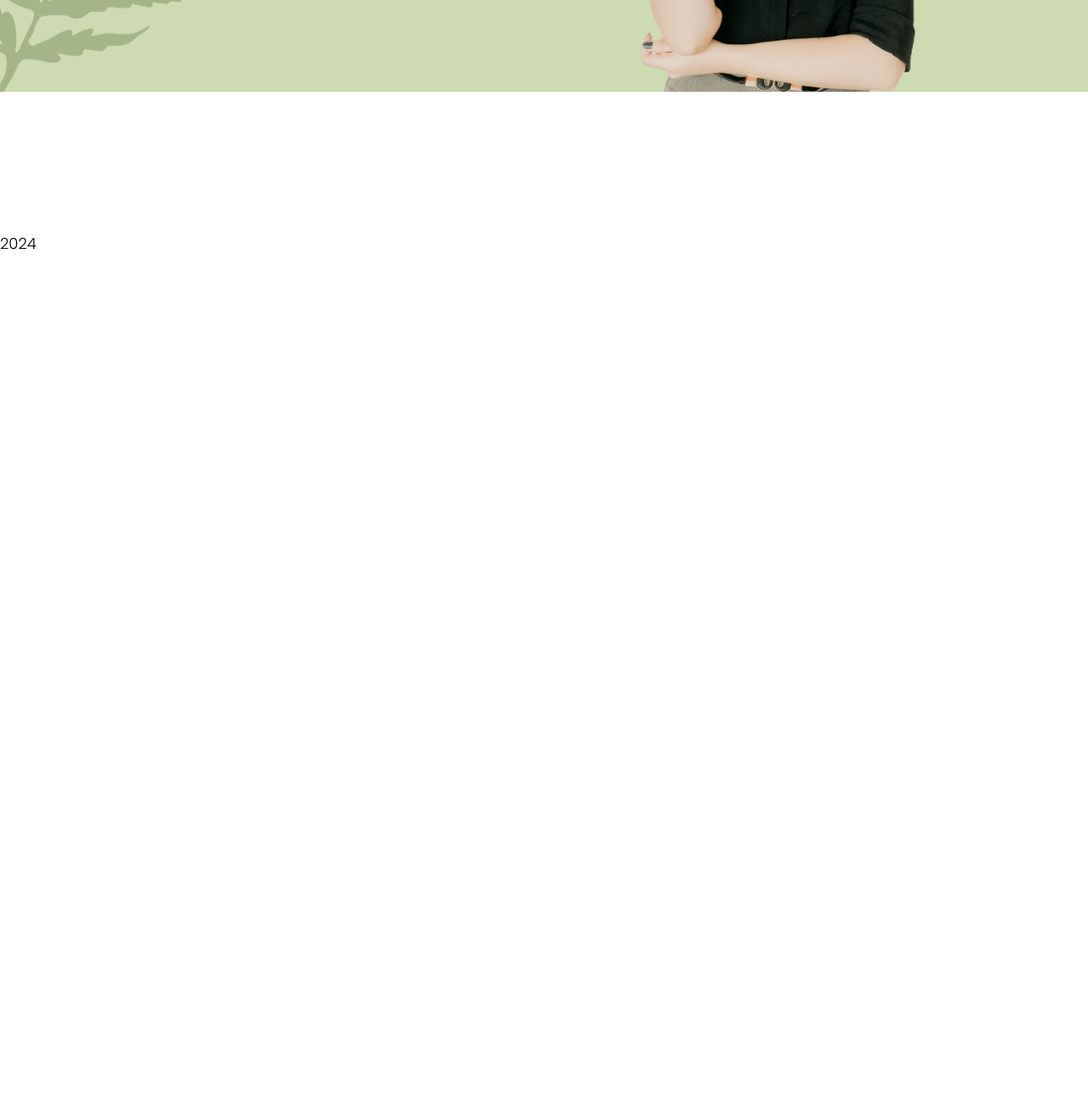
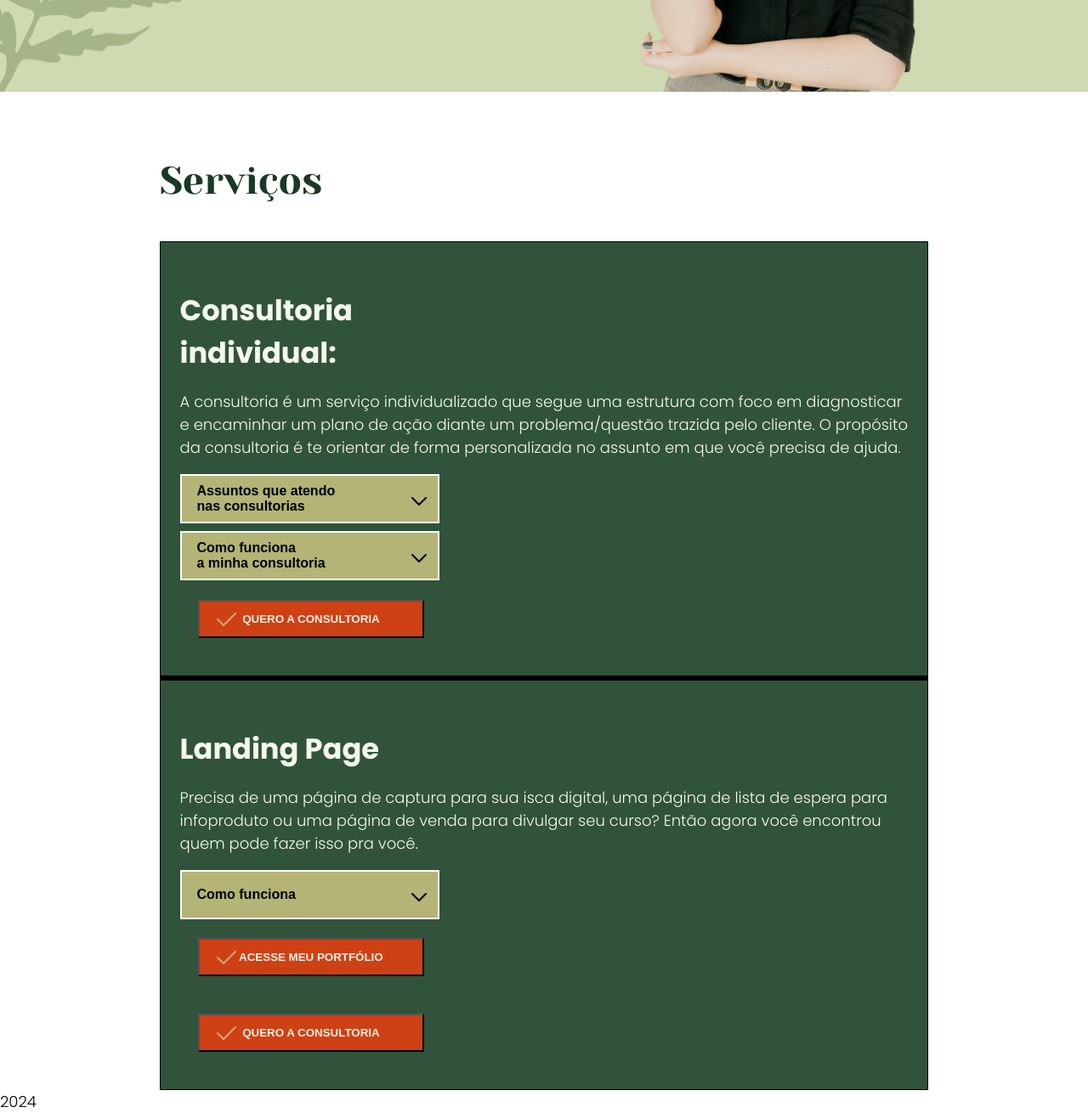
Before and after one commit to Olena28111982/figma-maket, a plain HTML site: page index.html in a window 1280 px wide. Shown: the part 500-1810 px from the top of the page at 85% size. Before the commit the page ends 800 px from the top, so only its background shows below. Drawn offline with Linux system fonts and the light colour scheme.

Commit message:
Add progect

```diff
--- a/index.html
+++ b/index.html
@@ -19,6 +19,7 @@
     <link rel="stylesheet" href="./assets/css/header.css" />
     <link rel="stylesheet" href="./assets/css/welcome.css">
     <link rel="stylesheet" href="./assets/css/contact-menu.css">
+    <link rel="stylesheet" href="./assets/css/servicos.css">
   </head>
   <body>
     <div class="wrapper">
@@ -73,6 +74,39 @@
             </div>
           </div>
         </section>
+        <section class="servicos">
+          <div class="container servicos-conteiner">
+                       <h2 class="servicos-heading col-12">Serviços</h2>
+            <article class="servicos-article col-12">
+             <h3 class="servicos-individual">Consultoria <br>
+                individual:</h3>
+              <p class="servicos-info">A consultoria é um serviço individualizado que segue uma estrutura com foco em diagnosticar e encaminhar um plano de ação diante um problema/questão trazida pelo cliente. O propósito da consultoria é te orientar de forma personalizada no assunto em que você precisa de ajuda.</p>
+               <button class="btn button-info">Assuntos que atendo <br>
+                nas consultorias</button>
+                <button class=" btn button-info">Como funciona <br>
+                  a minha consultoria</button>
+                  <button class=" btn button-choice">Quero a consultoria</button>
+            </article>
+            <article class="servicos-article col-12"></article>
+            <article class="servicos-article col-12"></article>
+          </div>
+        </div>
+
+        <div class="container servicos-conteiner">
+
+<article class="servicos-article col-12">
+<h3 class="servicos-individual">Landing  Page </h3>
+ <p class="servicos-info">Precisa de uma página de captura para sua isca digital, uma página de lista de espera para infoproduto ou uma página de venda para divulgar seu curso?
+  Então agora você encontrou quem pode fazer isso pra você.
+  </p>
+  <button class="btn button-info">Como funciona </button>
+    <button class=" btn button-choice">Acesse meu portfólio</button>
+     <button class=" btn button-choice">Quero a consultoria</button>
+</article>
+
+</div>
+</div>
+        </section>
       </main>
       <footer>2024</footer>
     </div>
--- a/style.css
+++ b/style.css
@@ -1,5 +1,12 @@
 :root{
 --bg-color-light:#CDDAB2;
+--bg-color-dark:#31533B;
+--bg-color-btn:#B3B476;
+--bg-color-choice:#CE4115;
+--color-dark:#1A3923;
+--color-light:#F5F9ED;
+--color-light-beige:#FBF1E3;
+
 
   font-family: "Poppins", sans-serif;
   font-size: 16px;
```
Also changed, not shown: assets/icons/CaretDown.svg (added), assets/icons/Check.svg (added).
